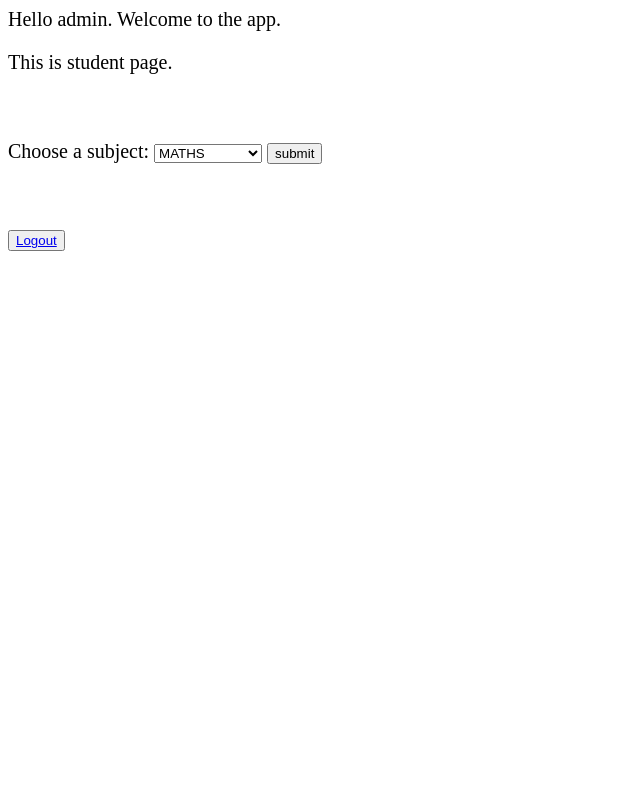
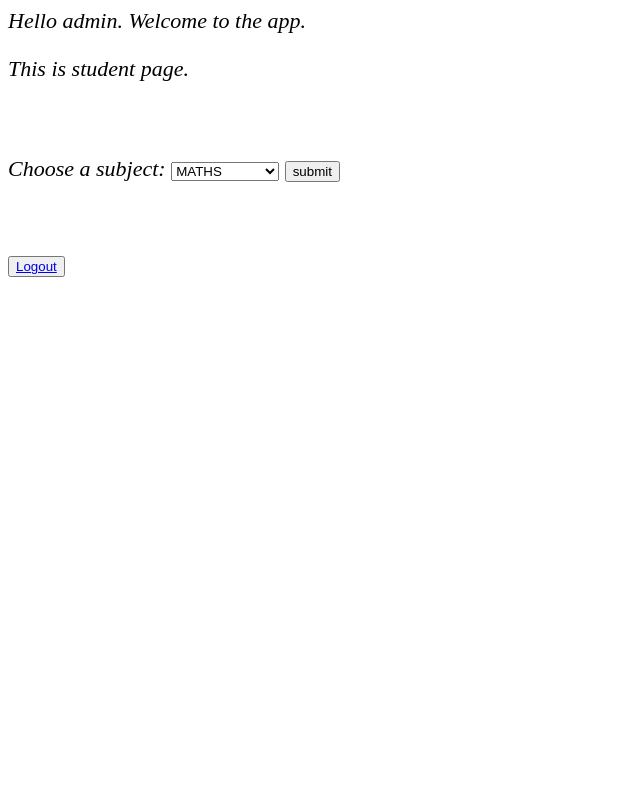
Before and after one commit to harsha3604/school-app, a Django app: page /student/ in a window 1280 px wide. Shown: the whole page, without its empty margins (0-640 px from the left). Run offline with Django 4.2, Linux system fonts and the light colour scheme; a user stored in the database is signed in.

Commit message:
small changes

```diff
--- a/static/css/style.css
+++ b/static/css/style.css
@@ -1,4 +1,5 @@
 body {
     text-align: left;
-    font-size: 20px;
+    font-size: 22px;
+    font-style: italic;
 }
```
Also changed, not shown: db.sqlite3.
